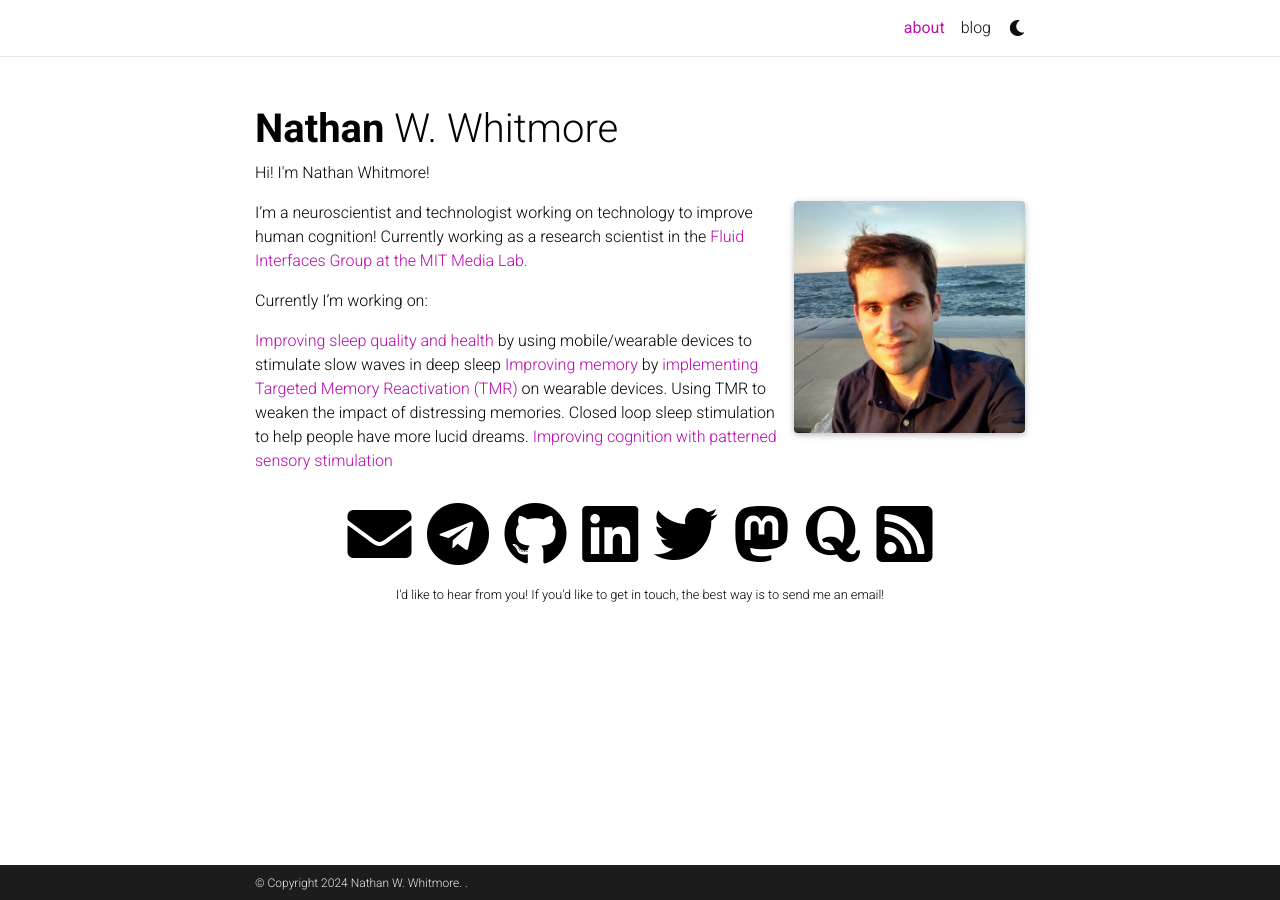
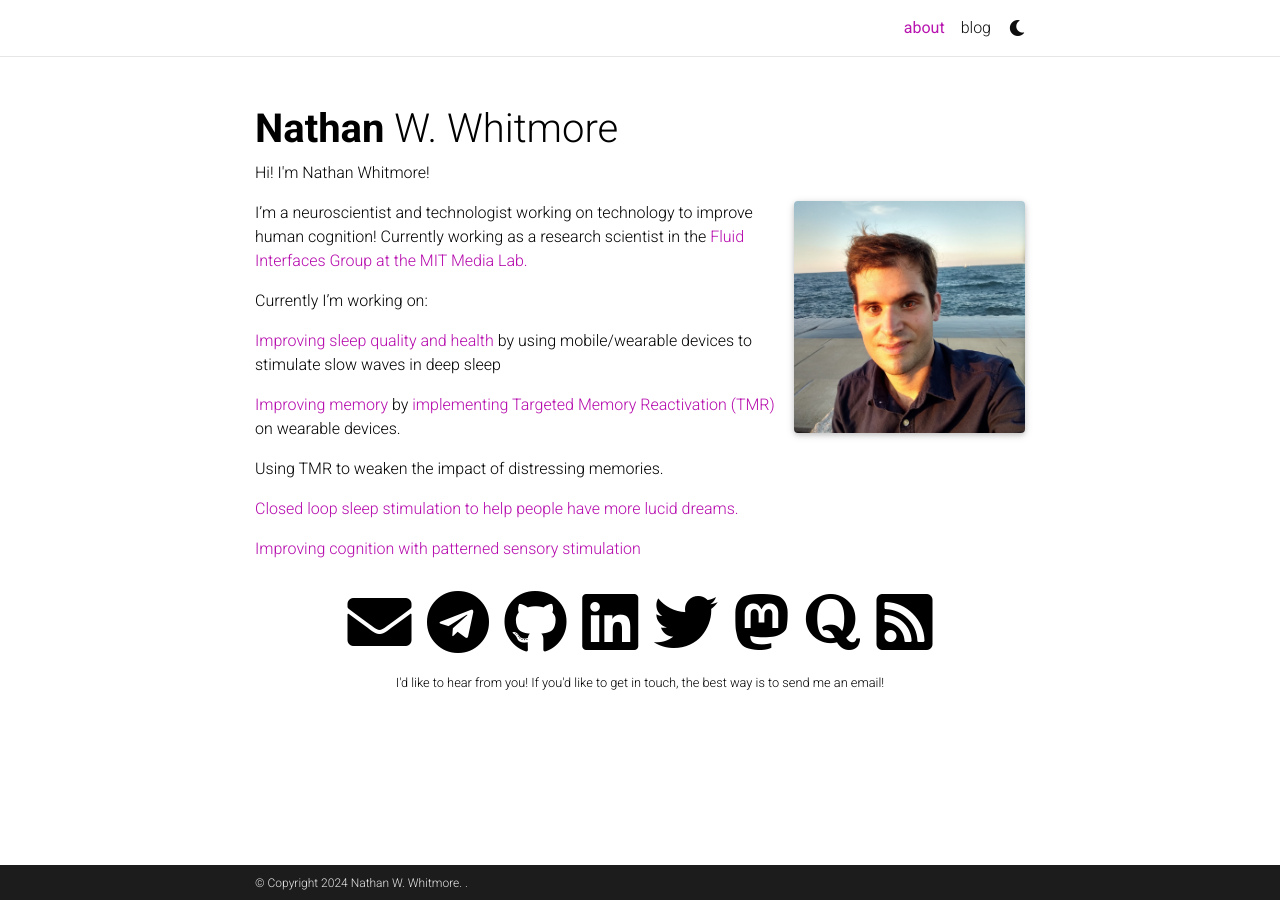
Before and after one commit to nathanww/nathanww.github.io, a Jekyll site: the page built from _pages/about.md, in a window 1280 px wide. Built offline with Jekyll 4.4.1, drawn with Linux system fonts in a browser that asks for light colours; full-size pictures stand in for the smaller copies a plugin makes; comment, search, counter and statistics services are not loaded; a style sheet for code colours, icons or effects is not loaded; part of the change alters nothing that is shown.

```diff
--- a/_pages/about.md
+++ b/_pages/about.md
@@ -22,7 +22,11 @@ I'm a neuroscientist and technologist working on technology to improve human cog
 Currently I'm working on:
 
 [Improving sleep quality and health](https://www.media.mit.edu/projects/sleep-entrainment/overview/) by using mobile/wearable devices to stimulate slow waves in deep sleep
+
 [Improving memory](https://www.media.mit.edu/projects/tap-to-remember/overview/) by [implementing Targeted Memory Reactivation (TMR)](https://www.ncbi.nlm.nih.gov/pmc/articles/PMC5798898/) on wearable devices.
+
 Using TMR to weaken the impact of distressing memories.
-Closed loop sleep stimulation to help people have more lucid dreams.
+
+[Closed loop sleep stimulation to help people have more lucid dreams.](https://www.cell.com/current-biology/fulltext/S0960-9822(21)00059-2)
+
 [Improving cognition with patterned sensory stimulation](https://www.media.mit.edu/projects/programming-body-rhythms/overview/)
```
